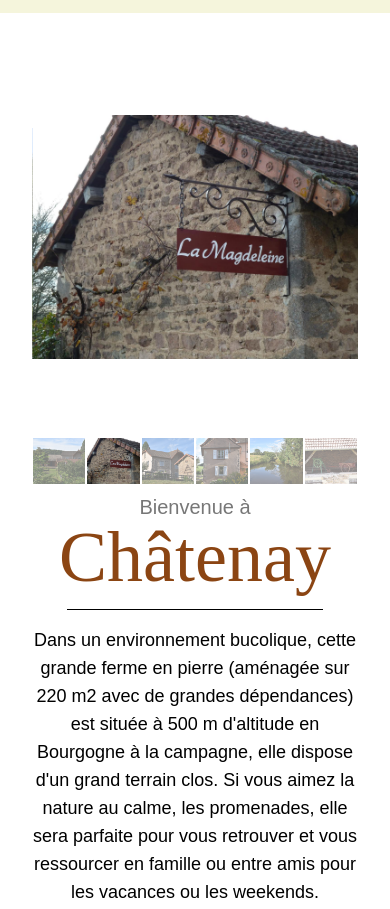
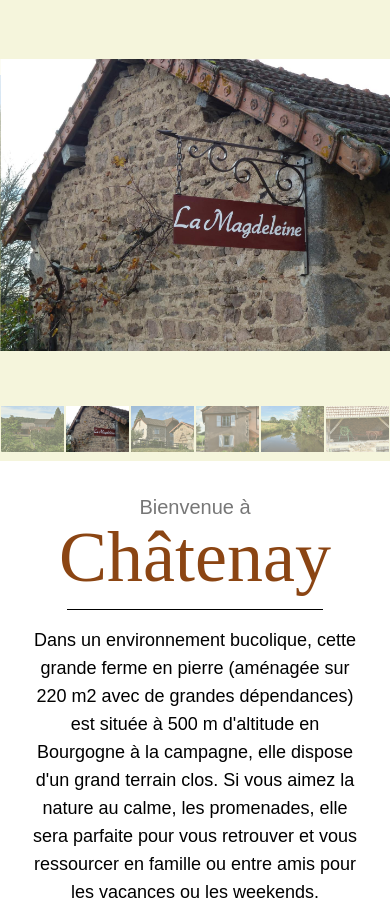
Before and after one commit to lbaligand/site-la-magdeleine, an Astro site: page / in a window 390 px wide. Shown: the part 367-1276 px from the top of the page. Built offline with nearby package versions, Linux system fonts and the light colour scheme; Astro itself is replaced by a stand-in of ours; some icons are missing; a web font is replaced by a local one.

Commit message:
improved mobile slider look

```diff
--- a/src/components/WhiteCard.astro
+++ b/src/components/WhiteCard.astro
@@ -1,13 +1,16 @@
 ---
 export interface Props {
   heading?: string;
+  shouldDisableMobilePadding?: boolean;
 }
 
-const { heading } = Astro.props as Props;
+const { heading, shouldDisableMobilePadding } = Astro.props as Props;
 ---
 
 <section
-  class="w-full bg-white text-lg p-8 lg:w-4/5 lg:max-w-[1280px] lg:mt-0 mt-8 mb-8 h-fit mx-auto relative"
+  class={`w-full bg-white text-lg ${
+    shouldDisableMobilePadding ? "" : "p-8"
+  } lg:p-8 lg:w-4/5 lg:max-w-[1280px] lg:mt-0 mt-8 mb-8 h-fit mx-auto relative`}
 >
   {
     heading && (
--- a/src/pages/index.astro
+++ b/src/pages/index.astro
@@ -75,8 +75,8 @@ const images = [
       },
     }}
   />
-  <WhiteCard>
-    <div id="slider_homepage" class="overflow-hidden">
+  <WhiteCard shouldDisableMobilePadding>
+    <div id="slider_homepage" class="overflow-hidden bg-background lg:bg-white">
       <div class="relative">
         <div class="embla__viewport">
           <div class="embla__container flex">
@@ -149,7 +149,7 @@ const images = [
         });
       </script>
     </div>
-    <section>
+    <section class="p-8">
       <h1 class="text-center text-xl text-menu">
         Bienvenue à <br /><span class="font-title text-7xl text-secondary"
           >Châtenay</span
```
